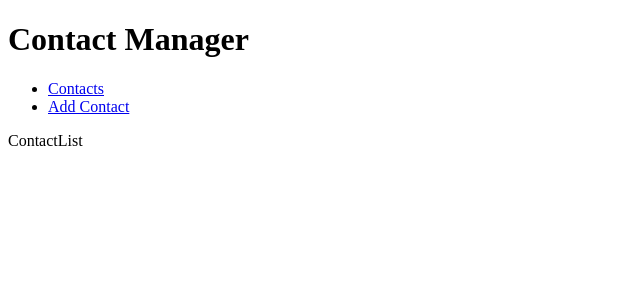
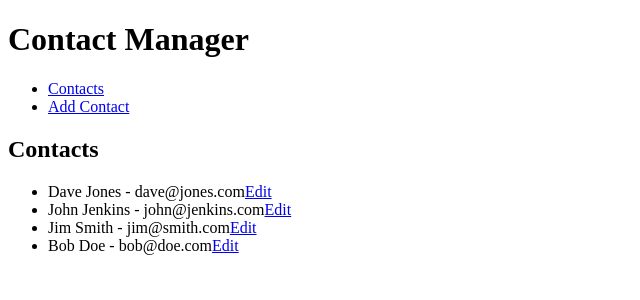
Before and after one commit to HoylakeComputerClub/react-contact-app-fe, a React (Vite) app: page / in a window 1280 px wide. Shown: the top 300 px of the page, without its empty margins (0-640 px from the left). Built offline with nearby package versions, Linux system fonts and the light colour scheme.

Commit message:
added the structure for the contactlist.jsx file and some static data to test with

```diff
--- a/src/components/ContactList.jsx
+++ b/src/components/ContactList.jsx
@@ -1,7 +1,28 @@
+import { useState } from 'react'
+import { Link } from 'react-router-dom'
+
+
 function ContactList() {
-  return (
-    <div>ContactList</div>
-  )
+    const [contacts, setContacts] = useState([
+        {id: 1, name: "Dave Jones", email: "dave@jones.com"},
+        {id: 2, name: "John Jenkins", email: "john@jenkins.com"},
+        {id: 3, name: "Jim Smith", email: "jim@smith.com"},
+        {id: 4, name: "Bob Doe", email: "bob@doe.com"}
+    ]);
+
+    return (
+        <div>
+            <h2>Contacts</h2>
+            <ul>
+            {contacts.map((contact) => (
+                <li key={contact.id}>
+                    {contact.name} - {contact.email}
+                    <Link to={`/edit/${contact.id}`}>Edit</Link>
+                </li>
+            ))}
+            </ul>
+        </div>
+    )
 }
 
 export default ContactList
```
